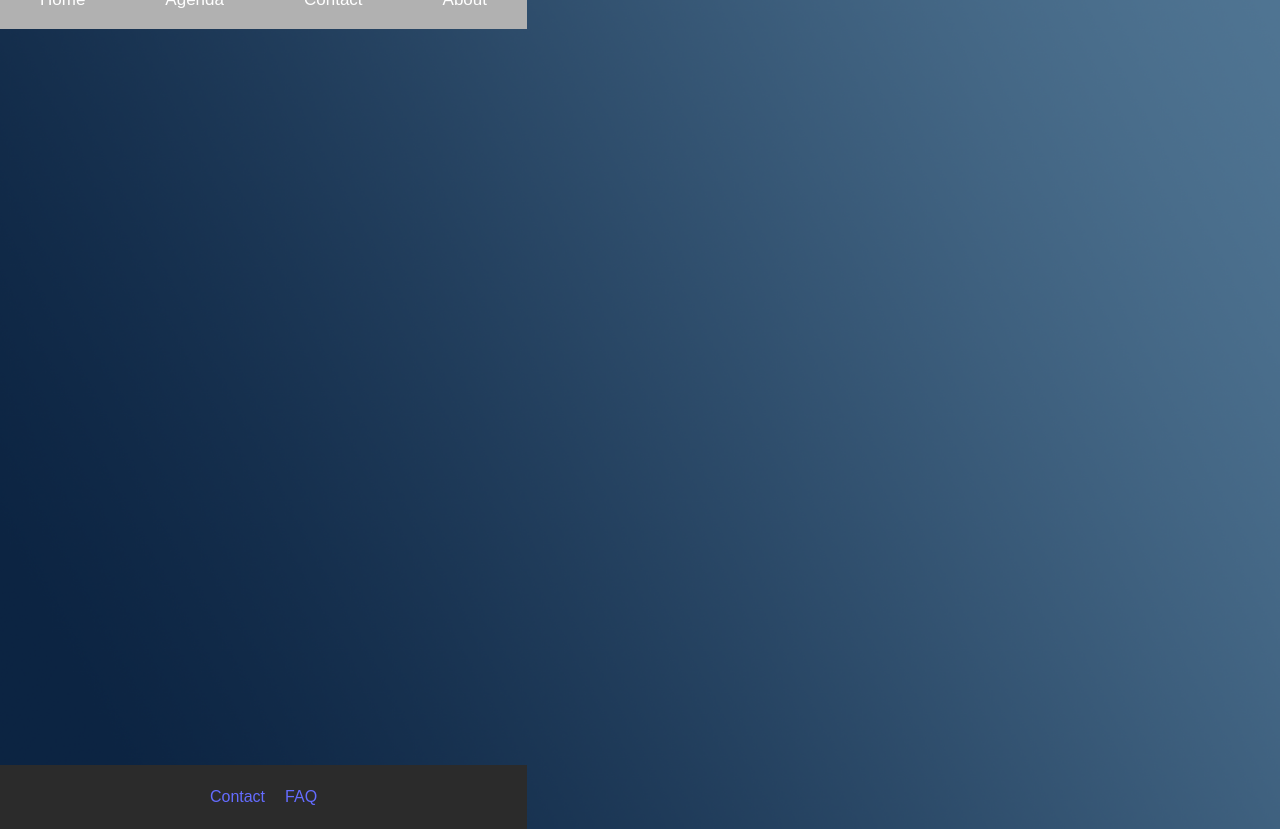
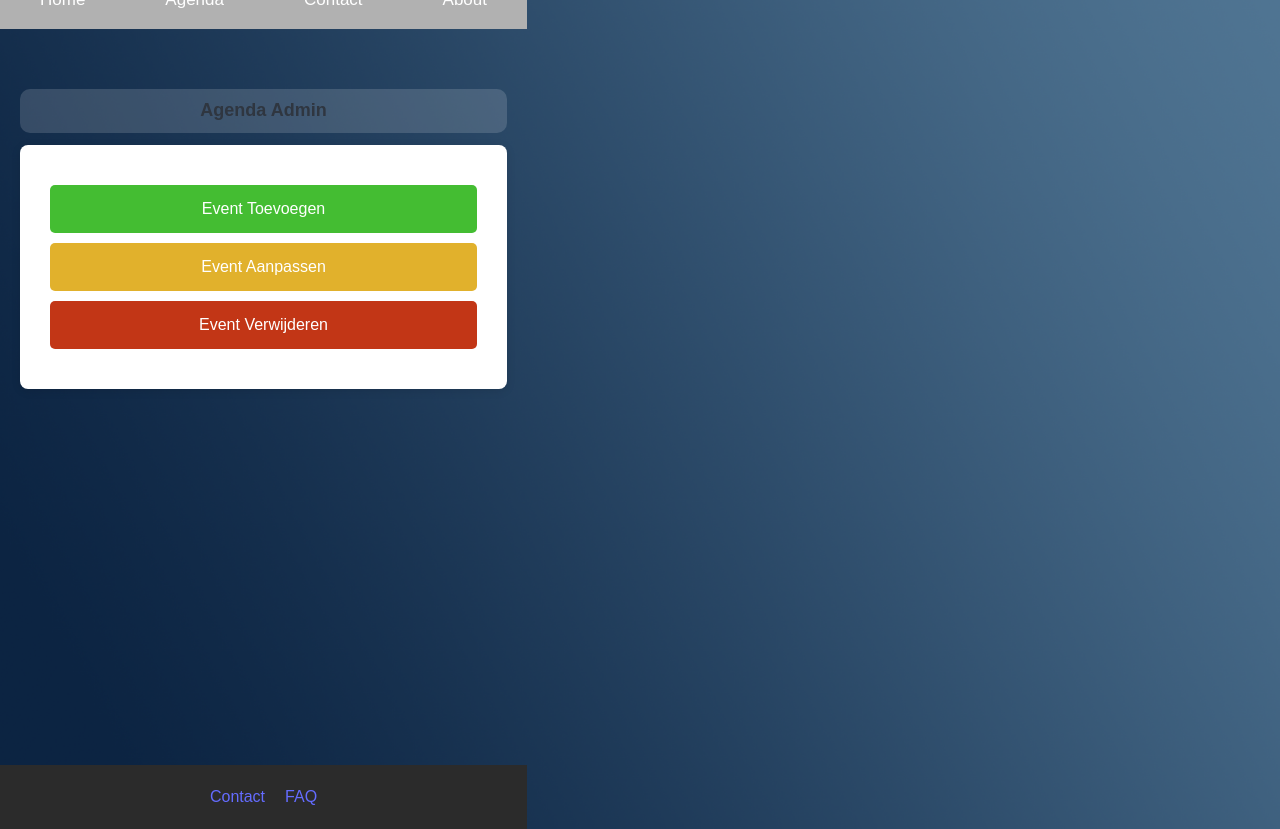
Before and after one commit to SamLaumans/WAD, a React (Vite) app in the folder Frontend/OfficeCalendar.Frontend/: page /admin-panel in a window 1280 px wide. Built offline with nearby package versions, Linux system fonts and the light colour scheme; the HTML template or start-up script is replaced by a standard one.

Commit message:
Added event and adminpanel pages

```diff
--- a/Frontend/OfficeCalendar.Frontend/src/App.tsx
+++ b/Frontend/OfficeCalendar.Frontend/src/App.tsx
@@ -7,13 +7,15 @@ import WeekPlanner from './components/WeekPlanner';
 import Contact from './components/Contact';
 import FAQ from './components/FAQ';
 import Footer from './components/Footer';
-import Header from './components/Header';
+import Header from './pages/toolbar/Toolbar';
 import Login from './components/Login';
 import Registreer from './pages/register/Registreer';
 import Forgot_Password from './pages/forgot-password/Forgot-Password';
 import Main_Page from './pages/main-page/Main-Page';
 import Messages from './pages/messages/Messages';
 import SingleMessage from './pages/singlemessage/SingleMessage';
+import CreateEvent from './pages/create-event/Event';
+import AdminPanel from './pages/admin-panel/AdminPanel';
 
 const App: React.FC = () => {
   return (
@@ -44,6 +46,8 @@ const App: React.FC = () => {
             <Route path="/main-page" element={<Main_Page />} />
             <Route path="/messages" element={<Messages />} />
             <Route path="/messages/:messageID" element={<SingleMessage />} />
+            <Route path="/create-event" element={<CreateEvent />} />
+            <Route path="/admin-panel" element={<AdminPanel />} />
           </Routes>
         </div>
 
--- /dev/null
+++ b/Frontend/OfficeCalendar.Frontend/src/pages/admin-panel/AdminPanel.css
@@ -0,0 +1,42 @@
+.admin-container h1 {
+    text-align: center;
+    color: #2f3640;
+}
+
+.admin-panel {
+    max-width: 600px;
+    margin: 0 auto;
+    background: #ffffff;
+    padding: 30px;
+    border-radius: 8px;
+    box-shadow: 0 2px 10px rgba(0, 0, 0, 0.1);
+}
+
+.btn {
+    display: block;
+    width: 100%;
+    padding: 15px;
+    margin: 10px 0;
+    font-size: 16px;
+    color: #fff;
+    border: none;
+    border-radius: 5px;
+    cursor: pointer;
+    transition: 0.3s;
+}
+
+.btn-add {
+    background-color: #44bd32;
+}
+
+.btn-edit {
+    background-color: #e1b12c;
+}
+
+.btn-delete {
+    background-color: #c23616;
+}
+
+.btn:hover {
+    opacity: 0.9;
+}
--- /dev/null
+++ b/Frontend/OfficeCalendar.Frontend/src/pages/admin-panel/AdminPanel.tsx
@@ -0,0 +1,39 @@
+import React from 'react';
+import './AdminPanel.css';
+
+const AdminPanel: React.FC = () => {
+    const addEvent = () => {
+        alert("Formulier voor 'Event Toevoegen' opent hier.");
+    };
+
+    const editEvent = () => {
+        alert("Selecteer een event om aan te passen.");
+    };
+
+    const deleteEvent = () => {
+        const confirmDelete = confirm("Weet je zeker dat je een event wilt verwijderen?");
+        if (confirmDelete) {
+            alert("Event verwijderd.");
+        }
+    };
+
+    return (
+        <div className="admin-container">
+            <h1>Agenda Admin</h1>
+
+            <div className="admin-panel">
+                <button className="btn btn-add" onClick={addEvent}>
+                    Event Toevoegen
+                </button>
+                <button className="btn btn-edit" onClick={editEvent}>
+                    Event Aanpassen
+                </button>
+                <button className="btn btn-delete" onClick={deleteEvent}>
+                    Event Verwijderen
+                </button>
+            </div>
+        </div>
+    );
+};
+
+export default AdminPanel;
--- /dev/null
+++ b/Frontend/OfficeCalendar.Frontend/src/pages/create-event/Event.css
@@ -0,0 +1,63 @@
+h1 {
+    text-align: center;
+    margin-top: 40px;
+}
+
+#form-wrapper {
+    width: 70%;
+    margin: 0 auto;
+    text-align: center;
+}
+
+.event-form {
+    display: flex;
+    flex-wrap: wrap;
+    justify-content: center;
+}
+
+#form1,
+#form2 {
+    flex: 1 1 300px;
+    max-width: 500px;
+    background: white;
+    margin: 20px;
+    padding: 30px;
+    border-radius: 10px;
+    box-shadow: 0 0 10px rgba(0, 0, 0, 0.1);
+}
+
+label {
+    display: block;
+    margin-top: 15px;
+    color: black;
+    font-weight: bold;
+}
+
+input,
+textarea,
+select {
+    width: 95%;
+    /* ruimte tussen typvlak en border */
+    padding: 10px;
+    margin-top: 5px;
+    border: 1px solid #000000;
+    border-radius: 5px;
+    font-size: 14px;
+}
+
+button {
+    /* ruimte boven */
+    margin-top: 20px;
+    width: 100%;
+    background-color: #28a745;
+    color: white;
+    padding: 12px;
+    border: none;
+    border-radius: 5px;
+    font-size: 16px;
+    cursor: pointer;
+}
+
+button:hover {
+    background-color: #00d52e;
+}
--- /dev/null
+++ b/Frontend/OfficeCalendar.Frontend/src/pages/create-event/Event.tsx
@@ -0,0 +1,114 @@
+import React, { useState } from 'react';
+import './Event.css';
+
+function Event() {
+  //zorgt dat alle types string zijn
+  type FormData = {
+    naam: string;
+    info: string;
+    leden: string;
+    datum: string;
+    tijd: string;
+  };
+
+  //zorgt ervoor dat formdata een state krijgt, hieronder wordt ook de basisstate gegeven
+  const [formData, setFormData] = useState<FormData>({
+    naam: '',
+    info: '',
+    leden: '',
+    datum: '',
+    tijd: ''
+  });
+
+  const handleChange = (e: React.ChangeEvent<HTMLInputElement | HTMLTextAreaElement>) => {
+    //de name van de field en de value die wordt ingevoerd door de gebruiker
+    const { name, value } = e.target;
+
+    //Hij maakt een kopie waarin hij de waarde voor specifieke velden veranderd waar de gebruiker data heeft ingevuld
+    setFormData(prev => ({ ...prev, [name]: value }));
+  };
+
+  const handleSubmit = (e: React.FormEvent<HTMLFormElement>) => {
+    e.preventDefault();
+    console.log('Event aangemaakt:', formData);
+    alert('Event succesvol aangemaakt!');
+
+    //reset de form data
+    setFormData({
+      naam: '',
+      info: '',
+      leden: '',
+      datum: '',
+      tijd: ''
+    });
+  };
+
+  return (
+    <div>
+      <h1>Event Aanmaken</h1>
+
+      <div id="form-wrapper">
+        <form onSubmit={handleSubmit} className="event-form">
+          <div id="form1">
+            <label htmlFor="eventName">Naam van het event</label>
+            <input
+              type="text"
+              id="eventName"
+              name="naam"
+              value={formData.naam}
+              onChange={handleChange}
+              required
+            />
+
+            <label htmlFor="eventInfo">Informatie over het event</label>
+            <textarea
+              id="eventInfo"
+              name="info"
+              rows={4}
+              value={formData.info}
+              onChange={handleChange}
+              required
+            />
+
+            <label htmlFor="eventMembers">Leden van het event</label>
+            <input
+              type="text"
+              id="eventMembers"
+              name="leden"
+              placeholder="Bijv. Jan, Petra, Mohammed"
+              value={formData.leden}
+              onChange={handleChange}
+              required
+            />
+          </div>
+
+          <div id="form2">
+            <label htmlFor="eventDate">Datum van het event</label>
+            <input
+              type="date"
+              id="eventDate"
+              name="datum"
+              value={formData.datum}
+              onChange={handleChange}
+              required
+            />
+
+            <label htmlFor="eventTime">Tijd van het event</label>
+            <input
+              type="time"
+              id="eventTime"
+              name="tijd"
+              value={formData.tijd}
+              onChange={handleChange}
+              required
+            />
+
+            <button type="submit">Event Aanmaken</button>
+          </div>
+        </form>
+      </div>
+    </div>
+  );
+};
+
+export default Event;
--- a/Frontend/OfficeCalendar.Frontend/src/Styling/Topbar.css
+++ b/Frontend/OfficeCalendar.Frontend/src/pages/toolbar/Toolbar.css
@@ -1,9 +1,9 @@
-.topbar {
+.toolbar {
     background-color: #b1b1b1;
     overflow: hidden;
 }
 
-.topbar a {
+.toolbar a {
     float: left;
     color: #ffffff;
     text-align: center;
@@ -13,12 +13,12 @@
     transition: 0.3s;
 }
 
-.topbar a:hover {
+.toolbar a:hover {
     background-color: white;
     color: black;
 }
 
-.topbar a.active {
+.toolbar a.active {
     background-color: #04AA6D;
     color: white;
 }
--- a/Frontend/OfficeCalendar.Frontend/src/components/Header.tsx
+++ b/Frontend/OfficeCalendar.Frontend/src/pages/toolbar/Toolbar.tsx
@@ -1,12 +1,12 @@
 import React from 'react';
 import { Link, useLocation } from 'react-router-dom';
-import '../Styling/Topbar.css';
+import './Toolbar.css';
 
 const Header: React.FC = () => {
     const location = useLocation();
 
     return (
-        <div className="topbar">
+        <div className="toolbar">
             <Link to="/" className={location.pathname === '/' ? 'active' : ''}>Home</Link>
             <Link to="/agenda" className={location.pathname === '/agenda' ? 'active' : ''}>Agenda</Link>
             <Link to="/contact" className={location.pathname === '/contact' ? 'active' : ''}>Contact</Link>
```
